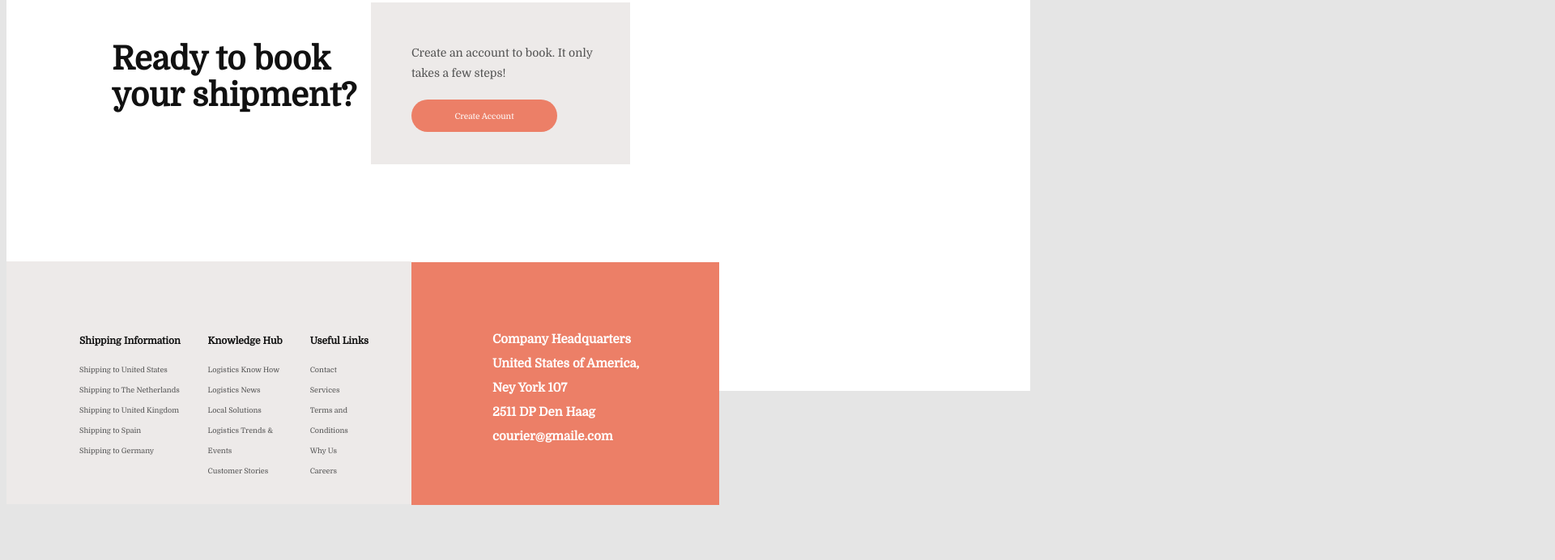
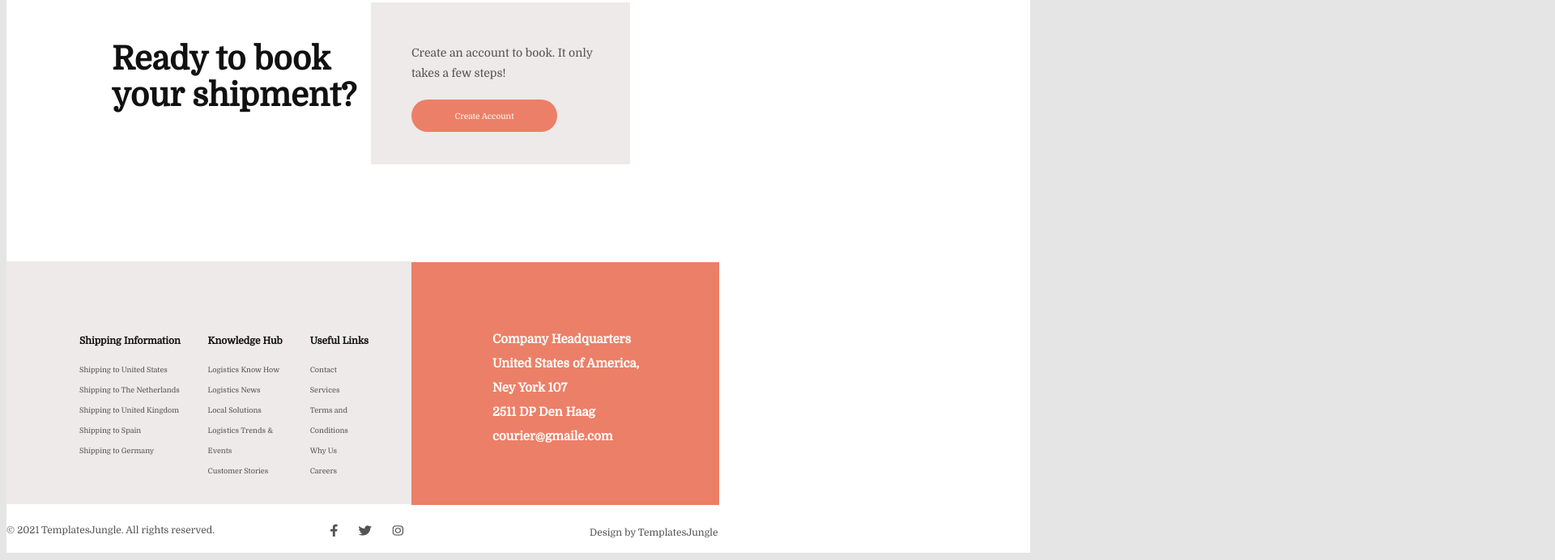
Before and after one commit to Temchic21/Deliver, a plain HTML site: page index.html in a window 1280 px wide. Shown: the part 3857-4549 px from the top of the page at 81% size, 1920 px wide, since content can reach past the window. Before the commit the page ends 4481 px from the top, so only its background shows below. Drawn offline with Linux system fonts and the light colour scheme.

Commit message:
commit-14

```diff
--- a/css/style.css
+++ b/css/style.css
@@ -353,7 +353,7 @@ color: #FFFFFF;
 .articles{
     position: relative;
     width: auto;
-    height: 2350px;
+    height: 2550px;
     background-color: #FFFFFF;
 }
 
@@ -1064,3 +1064,38 @@ font-size: 15px;
 line-height: 30px;
 color: #FFFFFF;
 }
+
+
+
+
+
+.footer-1{
+    bottom: 50px;
+    position: relative;
+    font-family: 'Domine';
+font-style: normal;
+font-weight: 400;
+font-size: 12px;
+line-height: 21px;
+color: #535353;
+}
+
+
+.footer-photo{
+    position: relative;
+    left: 400px;
+    bottom: 80px;
+}
+
+
+.footer-2{
+    position: relative;
+    bottom: 110px;
+    left: 720px;
+    font-family: 'Domine';
+font-style: normal;
+font-weight: 400;
+font-size: 12px;
+line-height: 21px;
+color: #535353;
+}
--- a/index.html
+++ b/index.html
@@ -262,11 +262,13 @@
                 </div>
             </div>
         </div>
-
-
-
-
-
+        <div class="footer">
+            <p class="footer-1">
+                © 2021 TemplatesJungle. All rights reserved.
+            </p>
+            <img class="footer-photo" src="css/img/Group 59.png">
+            <p class="footer-2">Design by TemplatesJungle</p>
+        </div>
 
     </body>
     </html>
```
Also changed, not shown: css/img/Group 59.png (added).
